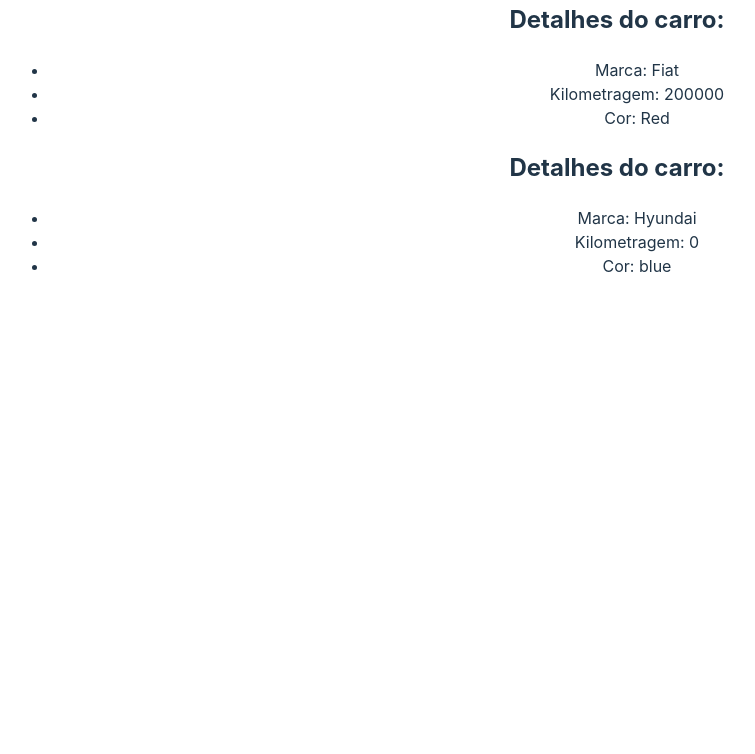
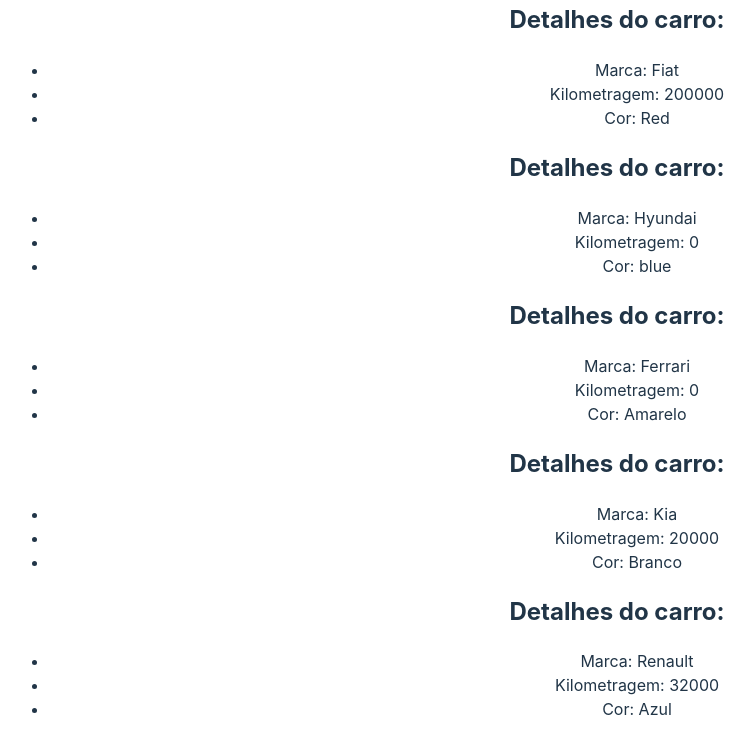
Before and after one commit to RibahDev/Udemy--Front-End, a React (Vite) app in the folder React/Avançando em React/avancando/: page / in a window 1280 px wide. Shown: the part 1936-2690 px from the top of the page, without its empty margins (23-778 px from the left). Built offline with nearby package versions, Linux system fonts and the light colour scheme.

Commit message:
Renderizando componentes com Map

```diff
--- a/React/Avançando em React/avancando/src/App.jsx
+++ b/React/Avançando em React/avancando/src/App.jsx
@@ -17,6 +17,13 @@
 
 // 9 - Desestruturando props
 import CarDetails from './components/CarDetails';
+
+// 11 - Renderização de listas com componentes
+const cars = [
+  { id: 1, brand: "Ferrari", color: "Amarelo", km: 0},
+  { id: 2, brand: "Kia", color: "Branco", km: 20000},
+  { id: 3, brand: "Renault", color: "Azul", km: 32000},
+];
 
 function App() {
   return (
@@ -39,6 +46,10 @@
         {/* 10 - Reaproveitamento de componentes */}
         <CarDetails brand="Fiat" km={200000} color="Red" />
         <CarDetails brand="Hyundai" km={0} color="blue" />
+        {/* 11 - Renderização de listas de componentes */}
+        {cars.map((car) =>
+          <CarDetails key={car.id} brand={car.brand} color={car.color} km={car.km}/>
+        )}
       </div>
   )
 }
```
